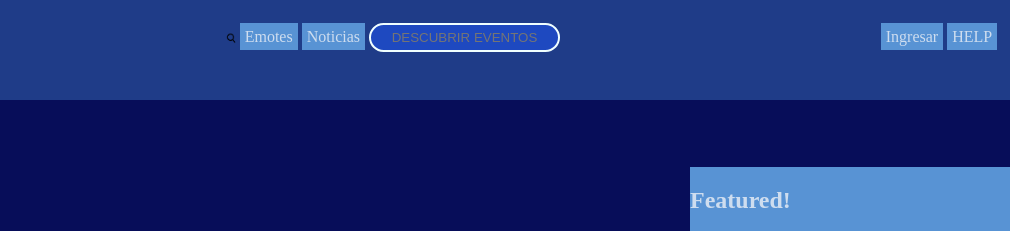
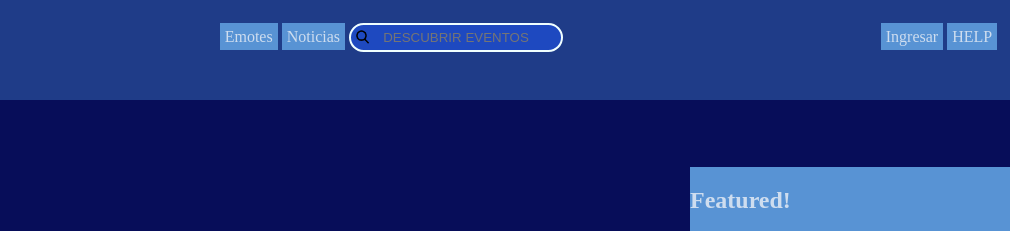
Before and after one commit to avallelisboa/ObligatorioDise-o, a plain HTML site: page Obligatorio/index.html in a window 1280 px wide. Shown: the top 231 px of the page, 270-1280 px from the left. Drawn offline with Linux system fonts and the light colour scheme.

Commit message:
final details

```diff
--- a/Obligatorio/index.html
+++ b/Obligatorio/index.html
@@ -18,10 +18,9 @@
                 <img src="img/logo.png" alt="logo" title="logo" width="70" height="70">
             </span>
             <span id="upLinksMiddle">
-                <img width="13" height="13" src="/Obligatorio/img/iconoBuscar.png" />
                 <a href="#Emotions">Emotes</a>
                 <a href="#News">Noticias</a>
-                <input type="text" placeholder="DESCUBRIR EVENTOS" />
+                <input id="searchInput"type="text" placeholder="DESCUBRIR EVENTOS" />
             </span>
             <span id="upLinksRight">
                 <span>
--- a/Obligatorio/styles.css
+++ b/Obligatorio/styles.css
@@ -11,7 +11,14 @@ main{
     flex-direction:row;
     flex-wrap:wrap;
 }
-
+#searchInput {
+    background-image: url(img/iconoBuscar.png);
+    background-position: 2px 3px;
+    background-repeat: no-repeat;
+    background-size:20px;
+    padding-left:5px;
+    width:200px;
+}
 a:link {
     background-color: #5893d4;
     color: #ceddef;
@@ -359,9 +366,9 @@ tr:nth-child(even) {
 /*table stuff ends*/
 
 #copyRightText{
-    margin-left:10%;
+    margin-left:20%;
     display:block;
-    text-align:center;
+    text-align:left;
 }
 
 #copyRightContainer{
```
